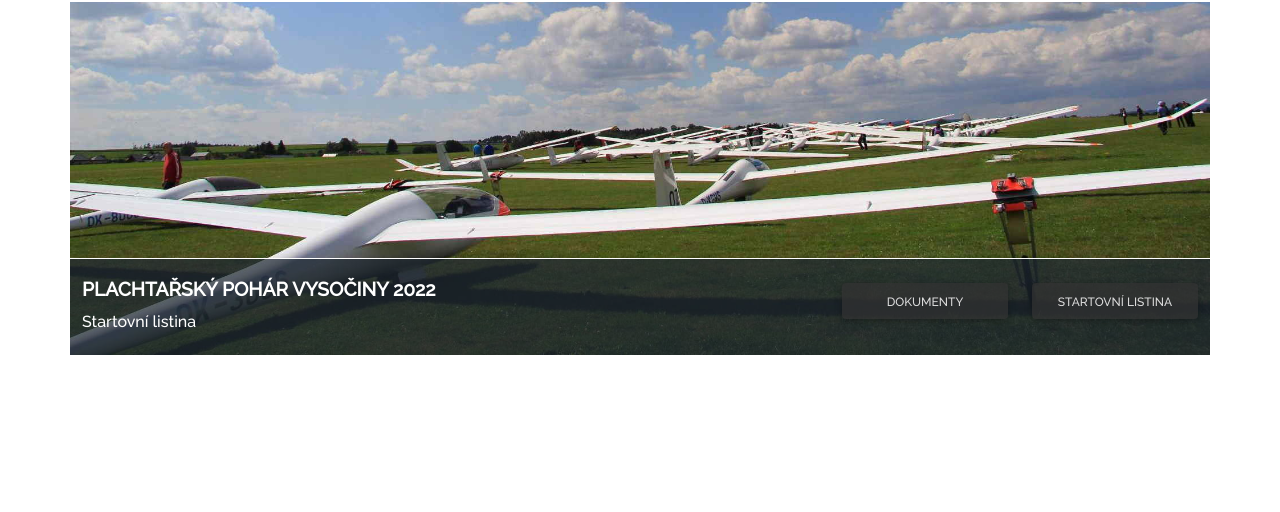
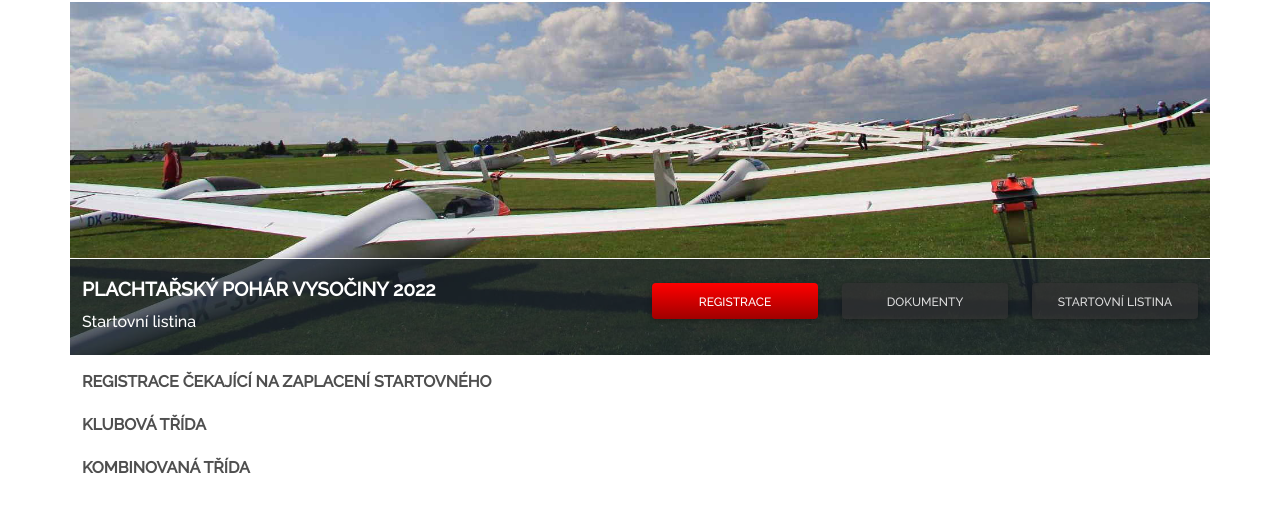
Before and after one commit to Yanyhoo/PPV2021, a website: page competitorlist.html in a window 1280 px wide. Shown: the part 64-576 px from the top of the page. Drawn offline with Linux system fonts and the light colour scheme; no server answers.

Commit message:
Update competitorlist.html

```diff
--- a/competitorlist.html
+++ b/competitorlist.html
@@ -34,7 +34,7 @@
 				</div>
 
 				<div class="col-12 col-md-5 col-lg-2 mt-3 my-lg-4">
-
+					<a href="./registration.html" class="btn btn-primary d-block" data-mdb-ripple-color="dark">Registrace</a>
 				</div>
 				<div class="col-12 col-md-3 col-lg-2 mt-3 my-lg-4">
 					<a href="./documents.html" class="btn btn-secondary d-block" data-mdb-ripple-color="dark">Dokumenty</a>
@@ -48,9 +48,24 @@
 	</div>
 
 	<div id="page-content" class="mb-3">
-		<div class="container mb-4">
+		<div class="container mb-4 ppv-section">
 
+			<h3 class="ppv-section__title">
+				Registrace čekající na zaplacení startovného
+			</h3>
 			<div id="registrationTable"></div>
+		</div>
+		<div class="container mb-4 ppv-section">
+			<h3 class="ppv-section__title">
+				Klubová třída
+			</h3>
+			<div id="clubTable"></div>
+		</div>
+		<div class="container mb-4 ppv-section">
+			<h3 class="ppv-section__title">
+				Kombinovaná třída
+			</h3>
+			<div id="combiTable"></div>
 
 		</div>
 	</div>
```
